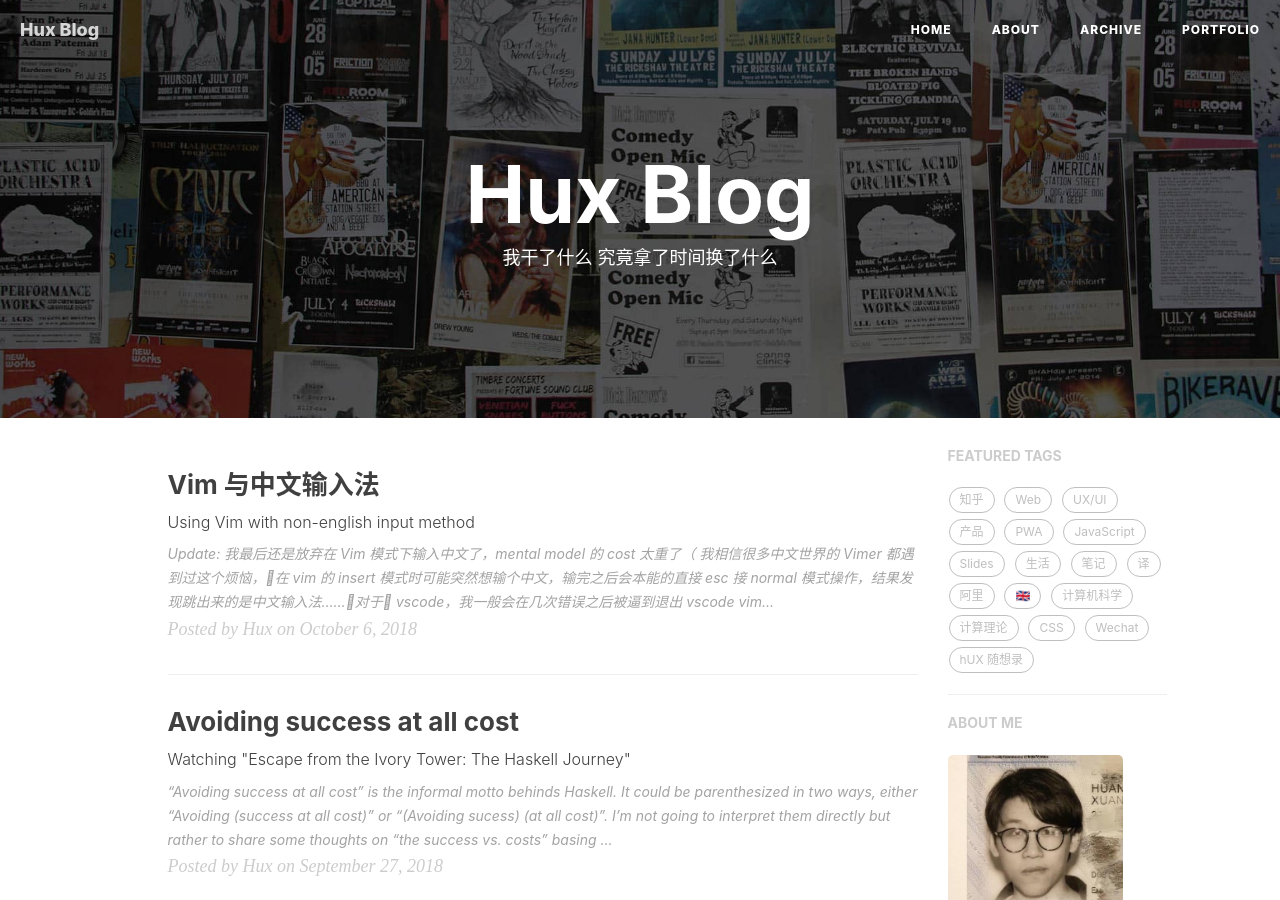
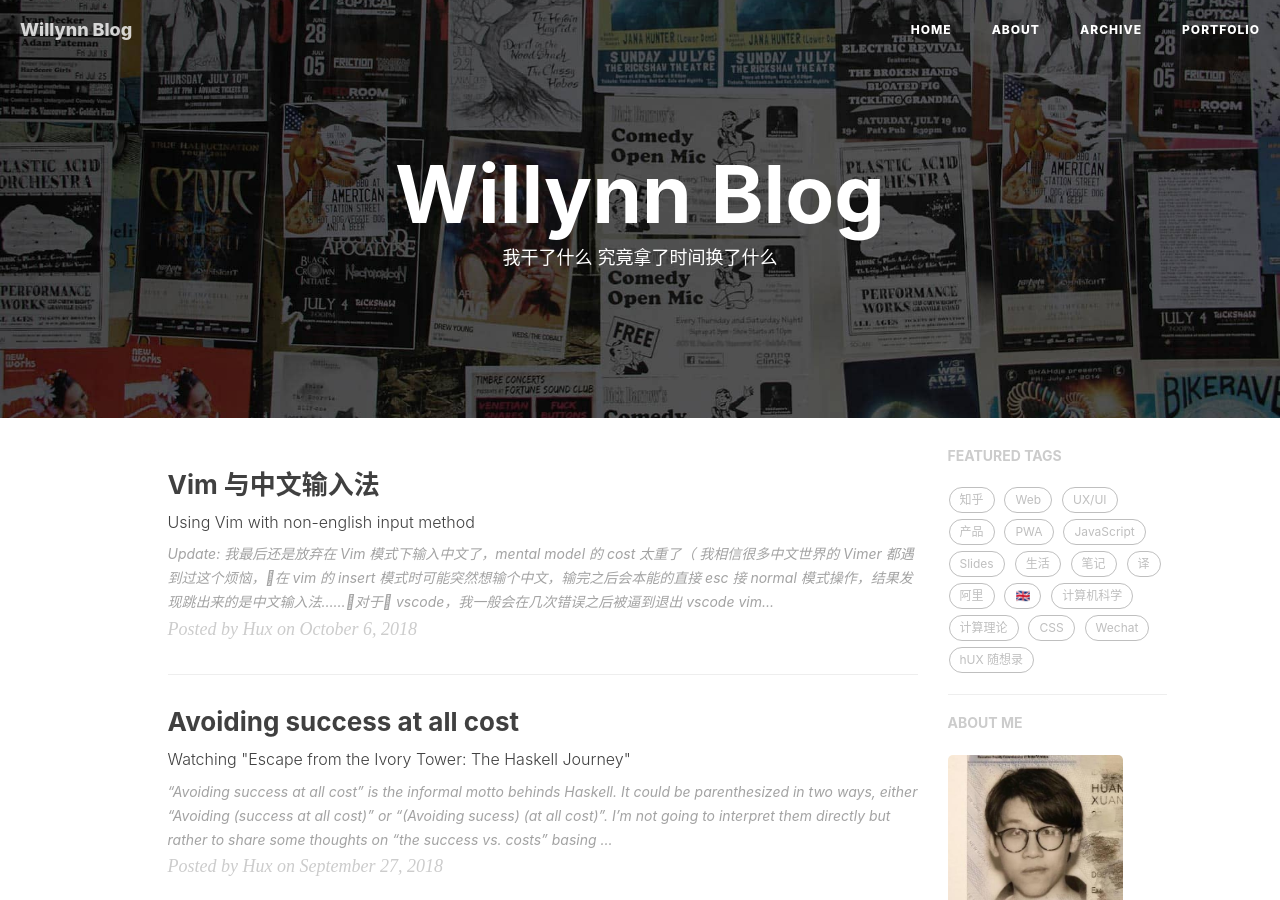
Before and after one commit to paladiny/paladiny.github.io, a Jekyll site: the page built from index.html, in a window 1280 px wide and 900 px high. Built offline with Jekyll 4.4.1, drawn with Linux system fonts in a browser that asks for light colours; nearby versions of some CDN libraries; the list of posts is cut into pages by our own code; comment, search, counter and statistics services are not loaded; some of the changed text lies outside the part shown.

Commit message:
Update _config.yml

```diff
--- a/_config.yml
+++ b/_config.yml
@@ -1,6 +1,6 @@
 # Site settings
-title: Hux Blog
-SEOTitle: 黄玄的博客 | Hux Blog
+title: Willynn Blog
+SEOTitle: 为零的博客 | Willynn Blog
 header-img: img/home-bg.jpg
 email: huxpro@gmail.com
 description: "关于程序与设计、黑客与画家 | 黄玄，Web & Mobile Lover，Software Engineer，UX Designer | 这里是 @Hux黄玄 的个人博客，与你一起发现更大的世界。"
```
